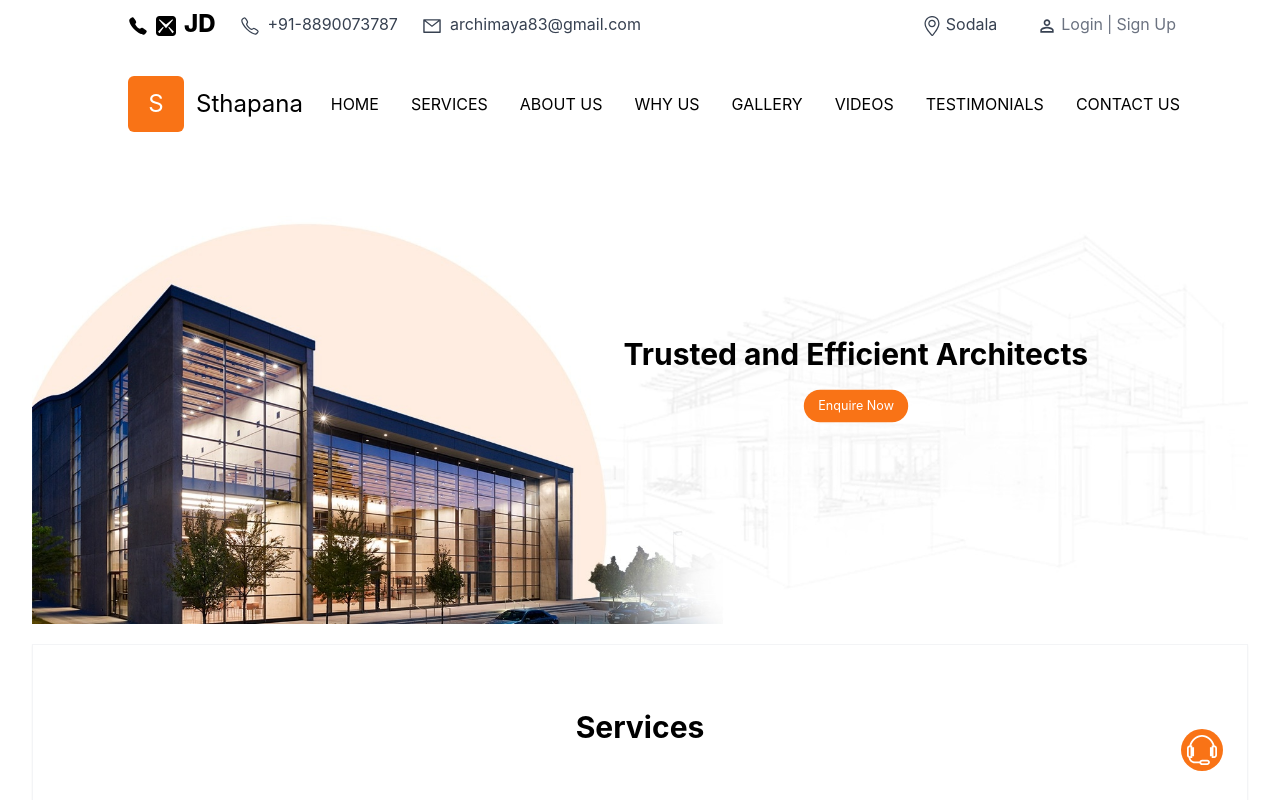
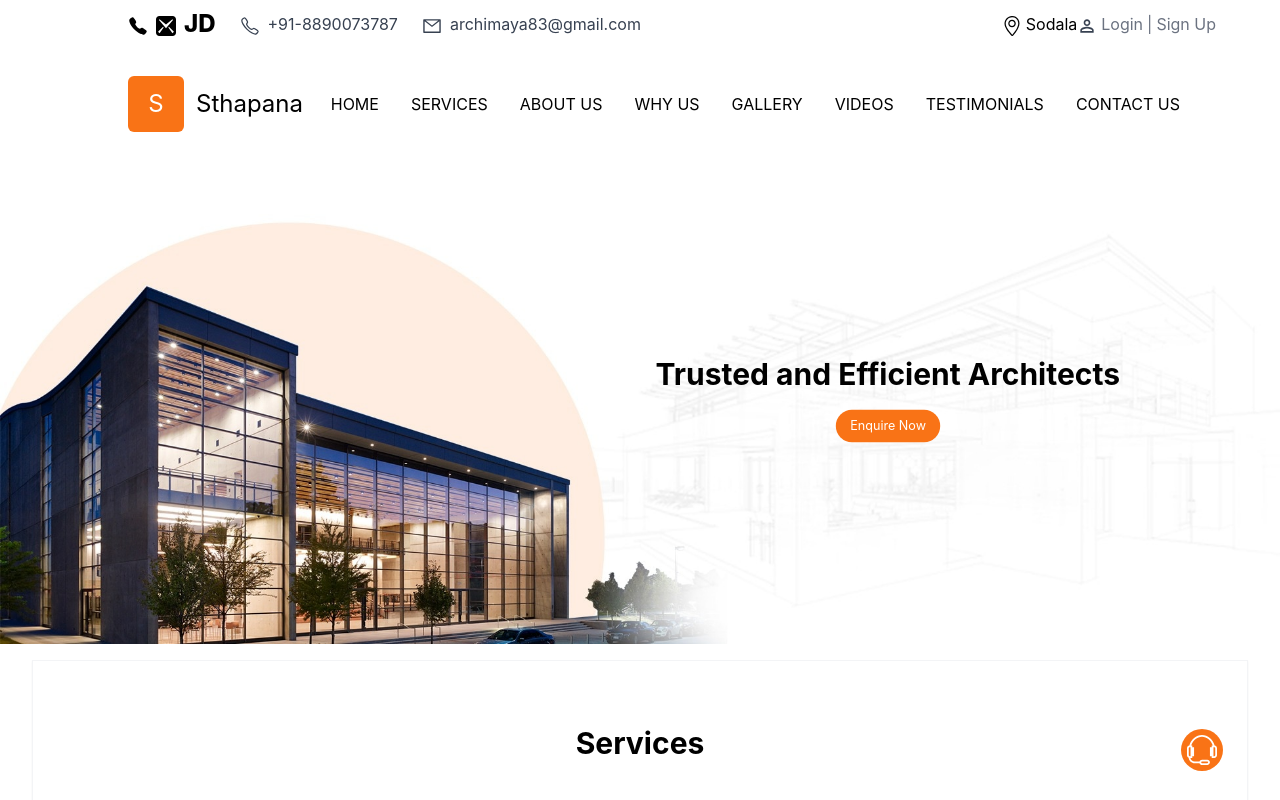
Before and after one commit to Ayansaxena24/projectdh, a React (Create React App) app: page / in a window 1280 px wide. Shown: the top 800 px of the page. Built offline with nearby package versions, Linux system fonts and the light colour scheme.

Commit message:
check resp

```diff
--- a/src/App.js
+++ b/src/App.js
@@ -16,10 +16,9 @@ import TemporaryDrawer from "./Sidebar";
 import { TfiHeadphoneAlt } from "react-icons/tfi";
 import Popover from "@mui/material/Popover";
 import Typography from "@mui/material/Typography";
-import { AiOutlineMinusCircle  } from "react-icons/ai";
+import { AiOutlineMinusCircle } from "react-icons/ai";
 
 const App = () => {
-
   const [anchorEl, setAnchorEl] = React.useState(null);
 
   const handleClick = (event) => {
@@ -33,20 +32,22 @@ const App = () => {
   const open = Boolean(anchorEl);
   const id = open ? "simple-popover" : undefined;
 
-
   return (
     <div className="w-auto">
-  <div className=" px-8 relative flex flex-col gap-1">
+      <div>
+        <div className=" md:px-8 px-2 relative flex flex-col gap-1">
           <BasicHeader />
           <Header />
+        </div>
         <StartImage />
+        <div className=" px-8 relative flex flex-col gap-1">
         <Services />
         <AboutUs />
         <WhyUs />
         <Gallery />
         <Videos />
         <Testimonials />
-    <Scroll className="fixed right-7 bottom-7 md:right-7 md:bottom-7 sm:right-7 sm:bottom-7 lg:right-12 lg:bottom-9 z-10"/>
+        <Scroll className="fixed right-7 bottom-7 md:right-7 md:bottom-7 sm:right-7 sm:bottom-7 lg:right-12 lg:bottom-9 z-10" />
         <ContactUs />
         <LastPage />
         <div>
@@ -67,18 +68,18 @@ return (
             anchorReference="anchorEl"
             // anchorPosition={{ top: 230, left: 650 }}
             anchorOrigin={{
-    vertical: 'bottom',
-    horizontal: 'left',
+              vertical: "bottom",
+              horizontal: "left",
             }}
             transformOrigin={{
-    vertical: 'bottom',
-    horizontal: 'right',
+              vertical: "bottom",
+              horizontal: "right",
             }}
           >
             <Typography sx={{ mr: 4 }}>
               <div className="flex flex-row align-center items-center justify-center bg-orange-400 rounded-md">
                 <div className="scale-150">
-            <TfiHeadphoneAlt className="mx-6 scale-150 text-white"/>
+                  <TfiHeadphoneAlt className="mx-6 scale-150 text-white" />
                 </div>
                 <div className="flex flex-col bg-white pl-4 pr-4 py-4 space-y-4">
                   <div className="space-y-2">
@@ -98,9 +99,10 @@ return (
             {<TfiHeadphoneAlt />}
           </div> */}
       </div>
+      </div>
       <Footer />
     </div>
-)
-}
+  );
+};
 
-export default App
+export default App;
--- a/src/BasicHeader.jsx
+++ b/src/BasicHeader.jsx
@@ -22,7 +22,7 @@ const BasicHeader = () => {
         </div>
       </MediaQuery>
       <MediaQuery minWidth={413}>
-        <div className="flex flex-row mt-2 justify-between flex-wrap">
+        <div className="flex sm:flex-row mt-2 justify-between flex-col">
           <div className="flex flex-row">
             <div className="flex flex-row gap-2 ml-4 sm:ml-16 lg:ml-24">
               <IoCall className="text-xl mt-2 hover:text-orange-500" />
@@ -31,6 +31,7 @@ const BasicHeader = () => {
                 JD
               </p>
             </div>
+            <div className="flex flex-col md:flex-row">
             <div className="ml-6 flex flex-row hover:text-orange-500 text-gray-700">
               <IoCallOutline className="text-xl mt-2" />
               <p className="pl-2 mt-1">+91-8890073787</p>
@@ -39,8 +40,10 @@ const BasicHeader = () => {
               <AiOutlineMail className="text-xl mt-2 " />
               <p className="pl-2 mt-1">archimaya83@gmail.com</p>
             </div>
+            </div>
           </div>
-          <div className="justify-items-end flex gap-10 text-gray-700 mr-10">
+          <div>
+            <div className="flex flex-col md:flex-row">
             <div className="flex flex-row hover:text-orange-500">
               <SlLocationPin className="text-xl mt-2 " />
               {/* <p className="pl-1 mt-1">Sodala</p> */}
@@ -56,7 +59,8 @@ const BasicHeader = () => {
                 Sign Up
               </p>
             </div>
-          </div>
+            </div>
+            </div>
         </div>
       </MediaQuery>
     </div>
--- a/src/Header.jsx
+++ b/src/Header.jsx
@@ -90,7 +90,7 @@ const Header = () => {
       >
         <BiMenu />
       </button>
-      <div className={`flex flex-col mt-4 absolute sm:static sm:z-auto sm:w-auto items-start sm:flex sm:flex-row sm:gap-4 sm:pr-10 sm:mr-5 sm:pl-3 md:flex md:items-center md:gap-3 lg:gap-3 md:pr-10 md:mr-5 md:pl-3 lg:flex lg:items-center lg:gap-4 lg:pr-10 lg:mr-5 lg:pl-3 pl-1 transition-all duration-500 bg-white ease-in ${open ? 'left-0 top-[-40px] h-screen gap-4 z:200':'left-[-490px] top-[-490px]'} z-[-1] w-full`}>
+      <div className={`flex flex-col mt-4 absolute sm:static sm:z-auto sm:w-auto items-start sm:grid sm:grid-cols-3 sm:gap-4 sm:pr-10 sm:mr-5 sm:pl-3 md:flex md:flex-row md:items-center md:gap-3 md:pr-10 md:mr-5 md:pl-3 lg:flex lg:items-center lg:gap-4 lg:pr-10 lg:mr-5 lg:pl-3 lg:gap-3 pl-1 transition-all duration-500 bg-white ease-in ${open ? 'left-0 top-[-40px] h-screen gap-4 z:200':'left-[-490px] top-[-490px]'} z-[-1] w-full`}>
         <button
           className="hover:bg-slate-100 p-2 rounded-md hover:-translate-y-1 ease-in duration-100 hover:text-orange-500"
           onClick={scrollToHome}
```
Lines whose indentation alone changed are shown as unchanged.
